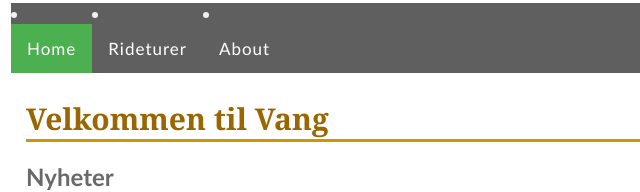
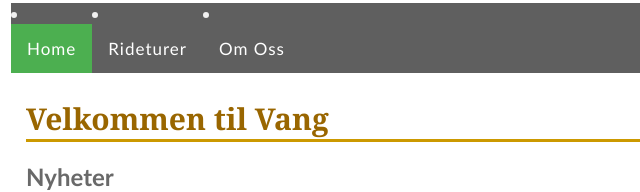
Before and after one commit to ThormodMB/WebsideTest, a plain HTML site: page index.html in a window 1280 px wide. Shown: the part 768-960 px from the top of the page, 0-640 px from the left. Drawn offline with Linux system fonts and the light colour scheme; files whose address does not match are found by name.

Commit message:
About - Om Oss

```diff
--- a/index.html
+++ b/index.html
@@ -27,7 +27,7 @@
 			<top_navigation_text>
 				<li><a class="active" href="index.html">Home</a></li>
 				<li><a href="contact.html">Rideturer</a></li>
-				<li><a href="about.html">About</a></li>
+				<li><a href="about.html">Om Oss</a></li>
 			</top_navigation_text>
 		</div>
 	</div>
```
